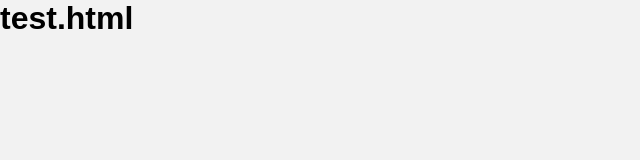
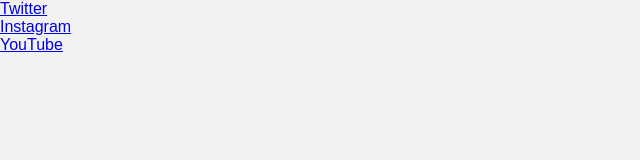
Before and after one commit to MozzH/TreasureHunt, a plain HTML site: page html/test.html in a window 1280 px wide. Shown: the whole page, without its empty margins (0-640 px from the left). Drawn offline with Linux system fonts and the light colour scheme.

Commit message:
Update test.html

```diff
--- a/html/test.html
+++ b/html/test.html
@@ -8,6 +8,31 @@
     </head>
 
     <body>
-        <h1>test.html</h1>
+       		<!--HEADER-->
+		<div id="navbar">
+
+			<!--BUTTON TWITTER-->
+			<a class="navbar-link" href="https://twitter.com/ProjectLRM" target="_blank">
+				<div class="navbar-button">
+					Twitter
+				</div>
+			</a>
+
+
+			<!--BUTTON INSTAGRAM-->
+			<a class="navbar-link" href="https://www.instagram.com/projectlrm/" target="_blank">
+				<div class="navbar-button">
+					Instagram
+				</div>
+			</a>
+
+			<!--BUTTON YOUTUBE-->
+			<a class="navbar-link" href="https://www.youtube.com/channel/UCKZ5SiUPAIZLULCkRCd5qGA" target="_blank">
+				<div class="navbar-button">
+					YouTube
+				</div>
+			</a>
+
+		</div>
     </body>
 </html>
```
